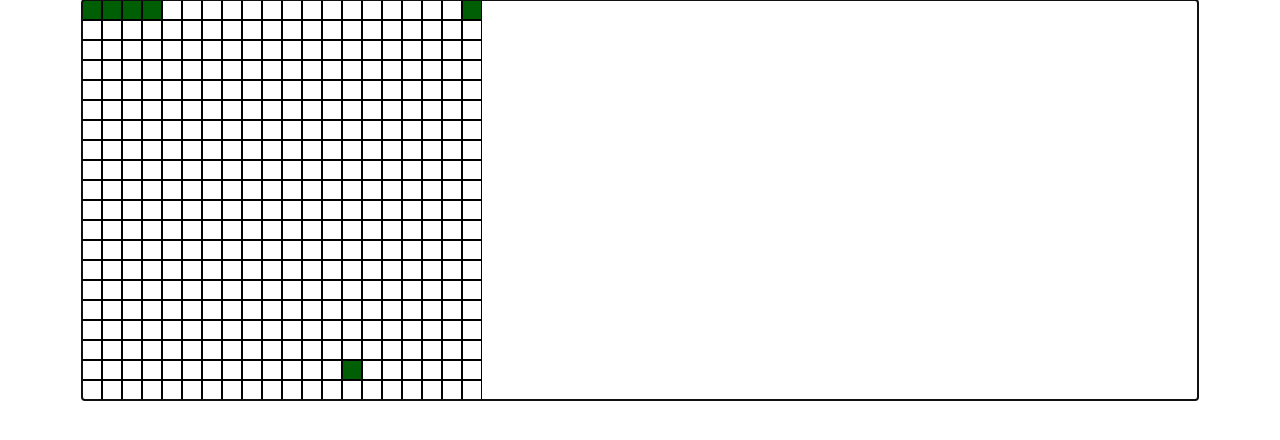
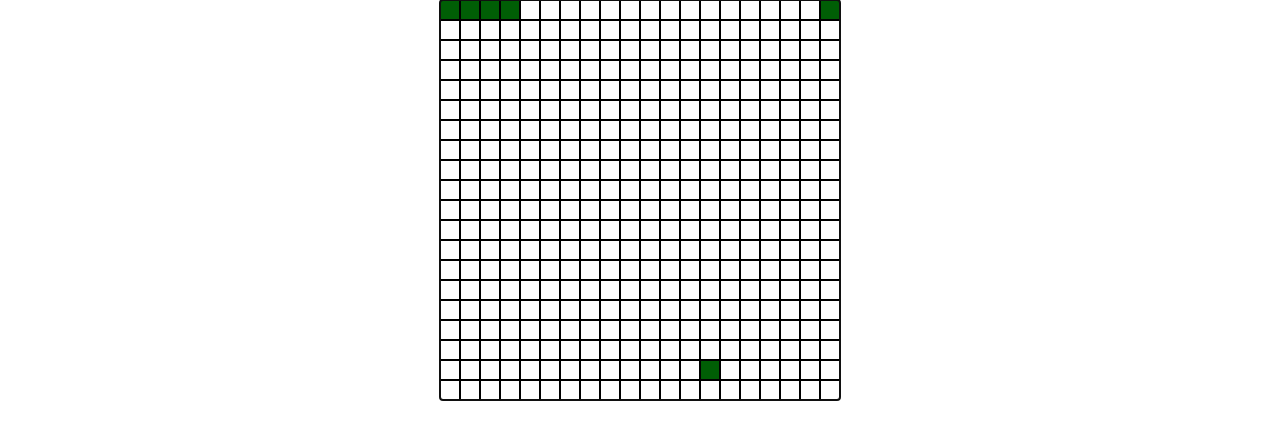
Before and after one commit to jsjf93/snake, a React (Create React App) app: page / in a window 1280 px wide. Shown: the top 440 px of the page. Built offline with nearby package versions, Linux system fonts and the light colour scheme.

Commit message:
Aligned container

```diff
--- a/src/App.tsx
+++ b/src/App.tsx
@@ -1,13 +1,19 @@
 import { Container } from 'react-bootstrap';
+import styled from 'styled-components';
 import Grid from './components/Organisms/Grid/Grid';
+
+const Wrapper = styled(Container)`
+  display: flex;
+  justify-content: center;
+`;
 
 function App() {
   return (
     <div className="App">
       <main>
-        <Container>
+        <Wrapper>
           <Grid width={20} height={20} />
-        </Container>
+        </Wrapper>
       </main>
     </div>
   );
```
